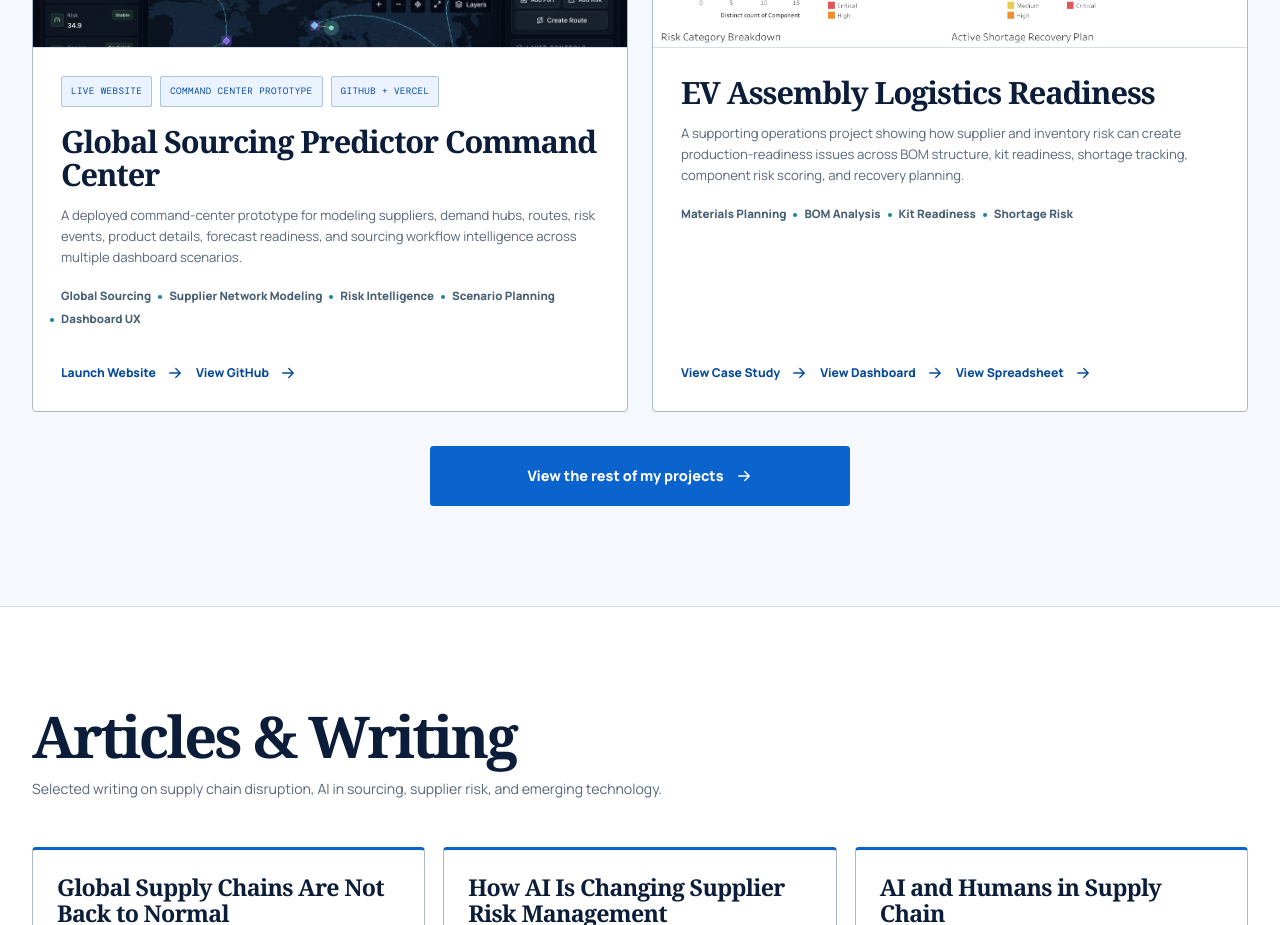
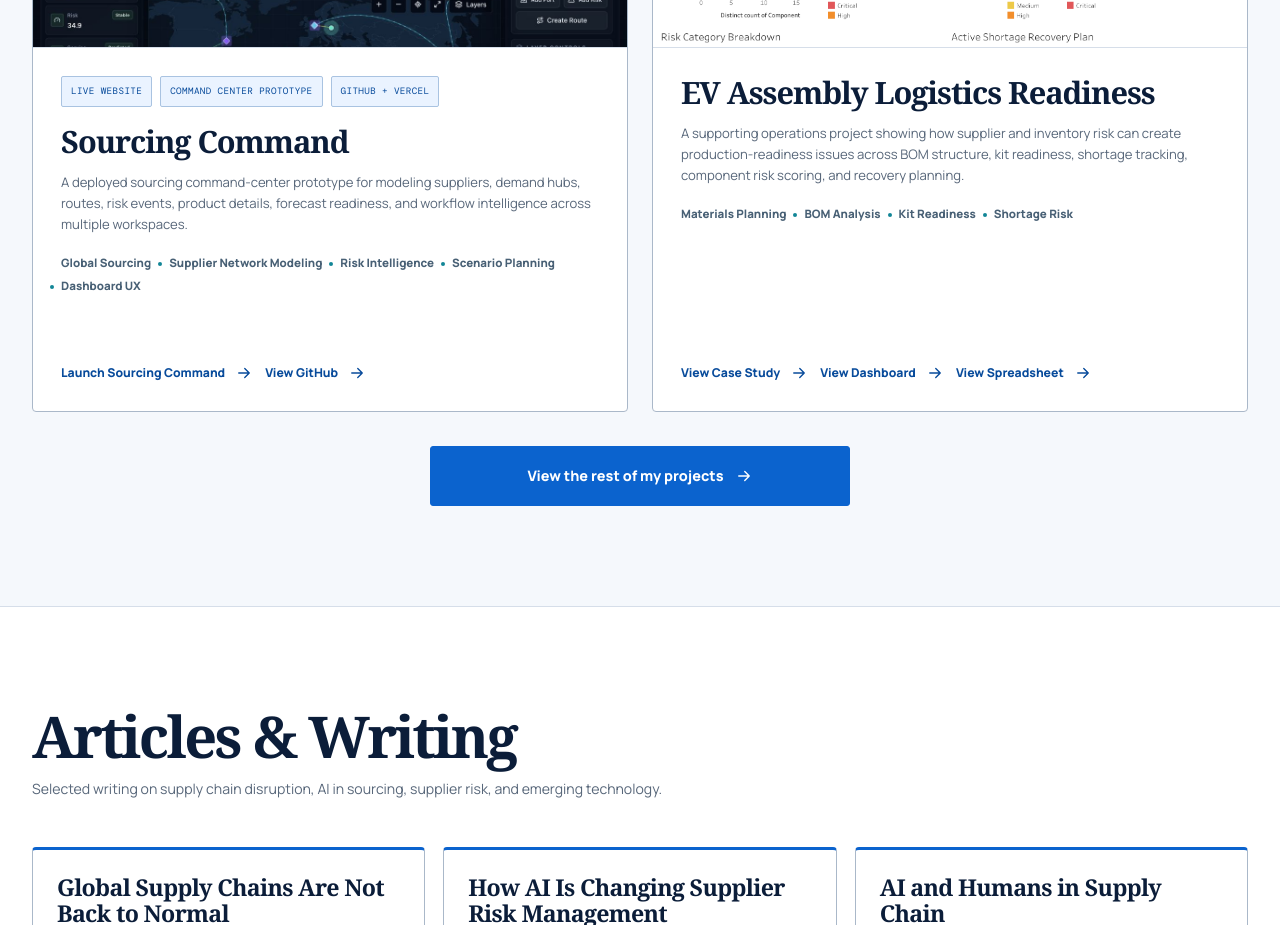
Before and after one commit to shivenparikh1/Portfolio, a React (Vite) app: page / in a window 1280 px wide. Shown: the part 3280-4205 px from the top of the page. Built offline with nearby package versions, Linux system fonts and the light colour scheme.

Commit message:
Add Sourcing Command to portfolio

```diff
--- a/src/data.ts
+++ b/src/data.ts
@@ -63,7 +63,7 @@ export const sourcingCopilotHref = "https://sourcingcopilot.streamlit.app/";
 export const sourcingCopilotPreviewHref =
   "./assets/global-sourcing-copilot-streamlit-preview.png";
 export const globalSourcingPredictorTitle =
-  "Global Sourcing Predictor Command Center";
+  "Sourcing Command";
 export const globalSourcingPredictorHref =
   "https://global-sourcing-predictor-dashboard.vercel.app";
 export const globalSourcingPredictorGithubHref =
@@ -276,7 +276,7 @@ export const projects: Project[] = [
   {
     title: globalSourcingPredictorTitle,
     description:
-      "A deployed command-center prototype for modeling suppliers, demand hubs, routes, risk events, product details, forecast readiness, and sourcing workflow intelligence across multiple dashboard scenarios.",
+      "A deployed sourcing command-center prototype for modeling suppliers, demand hubs, routes, risk events, product details, forecast readiness, and workflow intelligence across multiple workspaces.",
     skills: [
       "Global Sourcing",
       "Supplier Network Modeling",
@@ -286,10 +286,10 @@ export const projects: Project[] = [
     ],
     tools: ["React", "TypeScript", "Vite", "Tailwind CSS", "Vercel", "GitHub"],
     insights: [
-      "A sourcing predictor is most useful when product details, supplier capacity, route structure, risk exposure, and missing-data warnings live in one workflow instead of separate spreadsheets."
+      "A sourcing command center is most useful when product details, supplier capacity, route structure, risk exposure, and missing-data warnings live in one workflow instead of separate spreadsheets."
     ],
     links: [
-      { label: "Launch Website", href: globalSourcingPredictorHref },
+      { label: "Launch Sourcing Command", href: globalSourcingPredictorHref },
       { label: "View GitHub", href: globalSourcingPredictorGithubHref }
     ],
     badges: ["Live Website", "Command Center Prototype", "GitHub + Vercel"]
```
